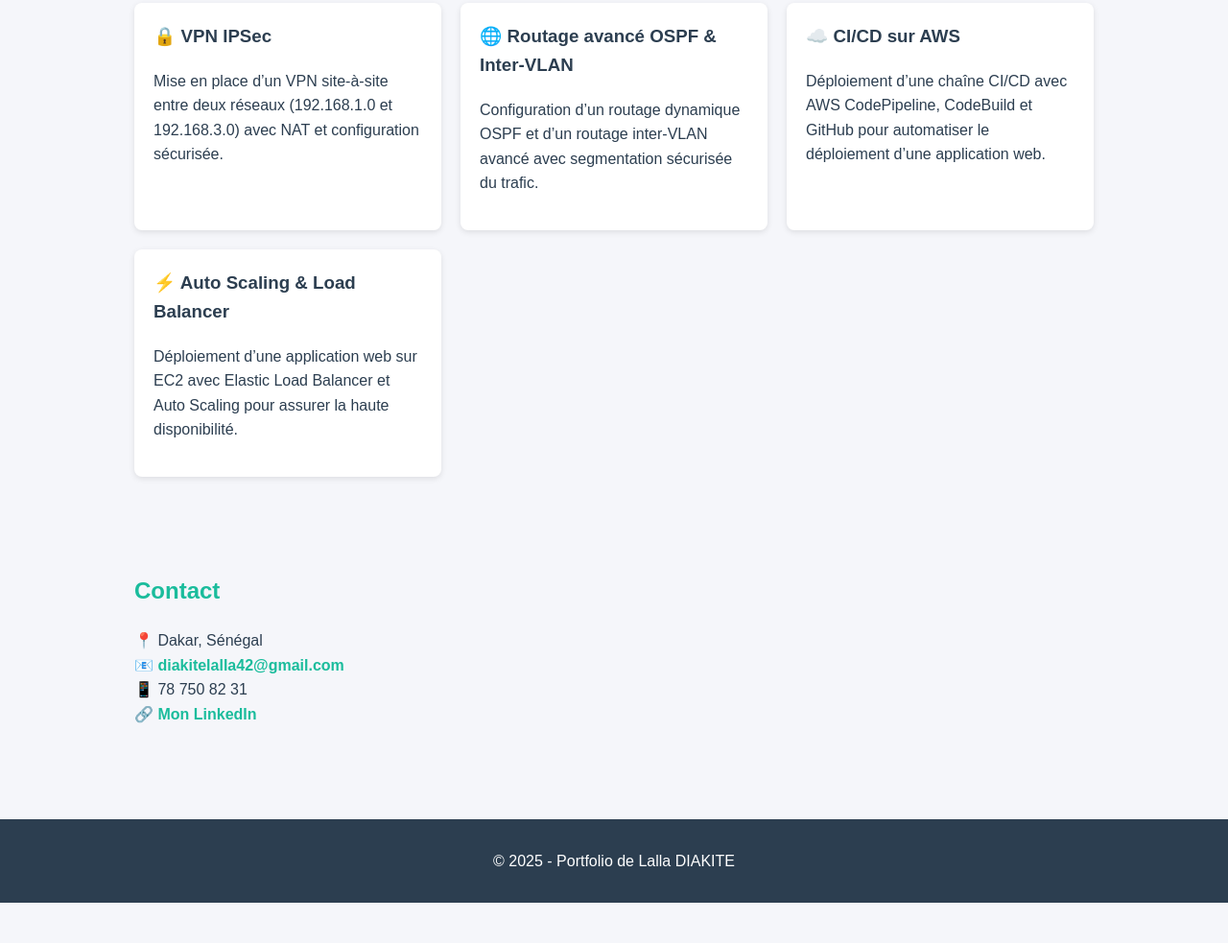
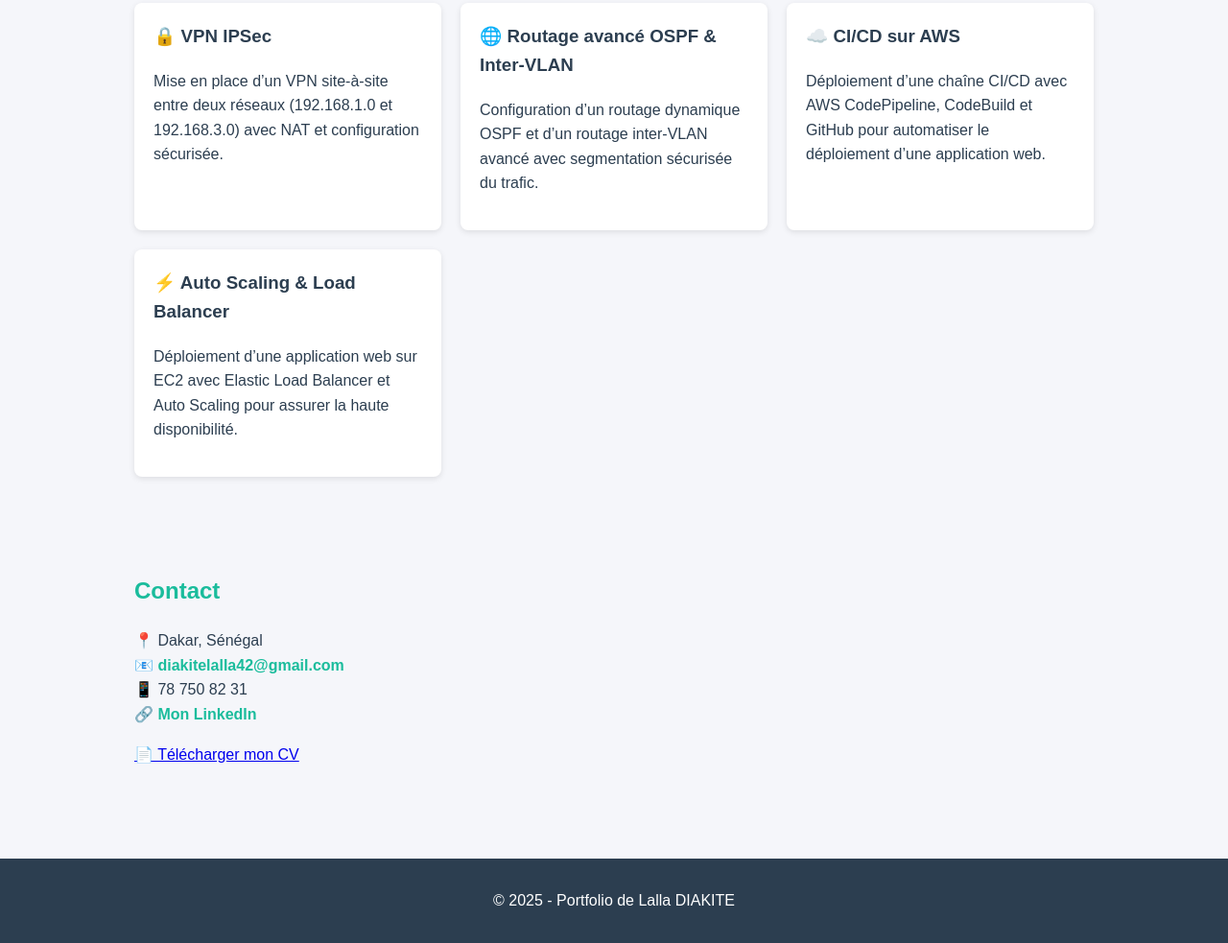
Before and after one commit to Lallati/Lallati.github.io, a plain HTML site: page index.html in a window 1280 px wide. Shown: the part 873-1856 px from the top of the page at 96% size. Before the commit the page ends 1814 px from the top, so only its background shows below. Drawn offline with Linux system fonts and the light colour scheme.

Commit message:
Update index.html

```diff
--- a/index.html
+++ b/index.html
@@ -132,6 +132,7 @@
       📧 <a href="mailto:diakitelalla42@gmail.com">diakitelalla42@gmail.com</a><br>
       📱 78 750 82 31<br>
       🔗 <a href="https://linkedin.com/in/tonprofil">Mon LinkedIn</a>
+      <p><a href="CV_Lalla_Diakite.pdf" target="_blank">📄 Télécharger mon CV</a></p>
     </p>
   </section>
 
```
